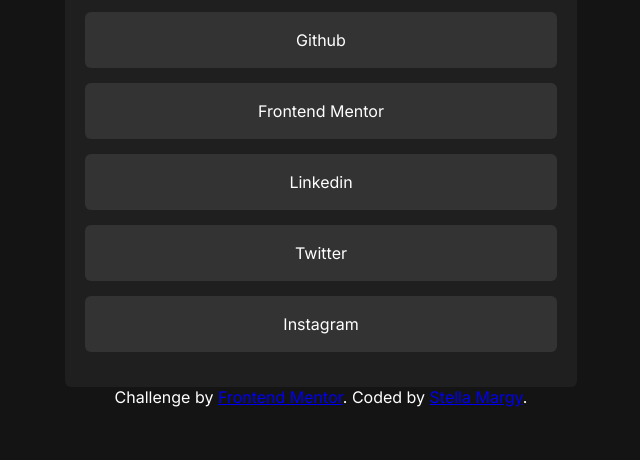
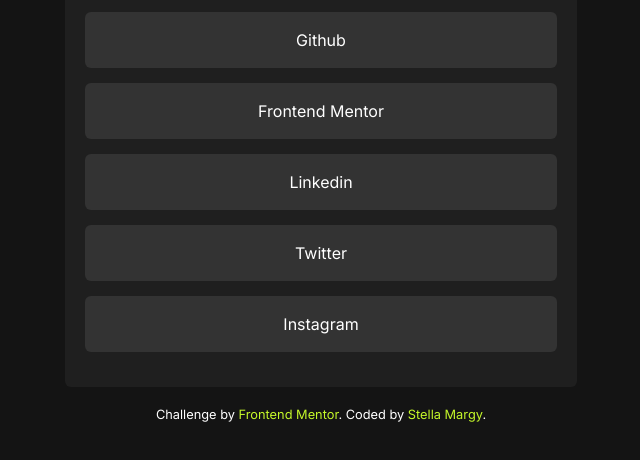
Before and after one commit to Stellamargy/social-media-links, a plain HTML site: page index.html in a window 1280 px wide. Shown: the part 464-924 px from the top of the page, without its empty margins (319-959 px from the left). Drawn offline with Linux system fonts and the light colour scheme.

Commit message:
styles for footer

```diff
--- a/styles/social-info.css
+++ b/styles/social-info.css
@@ -47,6 +47,16 @@
   color: white;
   text-decoration: none;
 }
+footer  {
+
+   font-size:  0.8rem;
+   margin-top:20px;
+}
+footer a{
+    text-decoration: none;
+    color:hsl(75, 94%, 57%);
+}
+
 
 @media screen and (min-width:576px){
     body{
```
